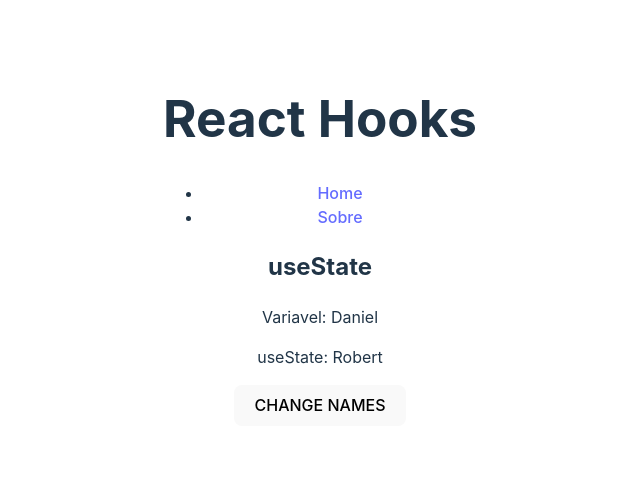
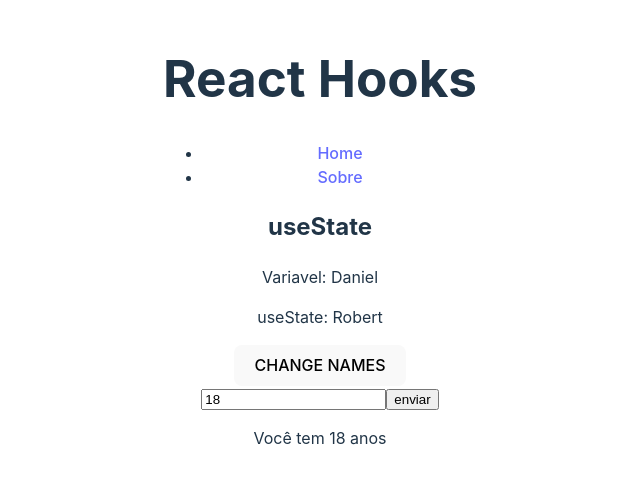
Before and after one commit to Daniel-derf/react-hooks, a React (Vite) app: page / in a window 1280 px wide. Shown: the part 159-642 px from the top of the page, without its empty margins (320-960 px from the left). Built offline with nearby package versions, Linux system fonts and the light colour scheme.

Commit message:
controlled inputs

```diff
--- a/src/components/HookUseState.jsx
+++ b/src/components/HookUseState.jsx
@@ -5,10 +5,17 @@ const HookUseState = () => {
     let username = 'Daniel'
 
     const [name, setName] = useState("Robert")
+    const [age, setAge] = useState(18)
 
     const changeNames = () => {
         username = 'New User'
         setName("Daniel Estevão")
+    }
+
+    const handleSubmit = (e) => {
+        e.preventDefault()
+
+        console.log(age)
     }
 
 
@@ -19,6 +26,16 @@ const HookUseState = () => {
 
         <button onClick={changeNames}>CHANGE NAMES</button>
 
+        <form onSubmit={handleSubmit} >
+            <input type="text"
+            value={age}
+            onChange={e => setAge(e.target.value)} />
+
+            <input type="submit" value="enviar" />
+        </form>
+
+        <p>Você tem {age} anos</p>
+
     </>)
 }
 
```
